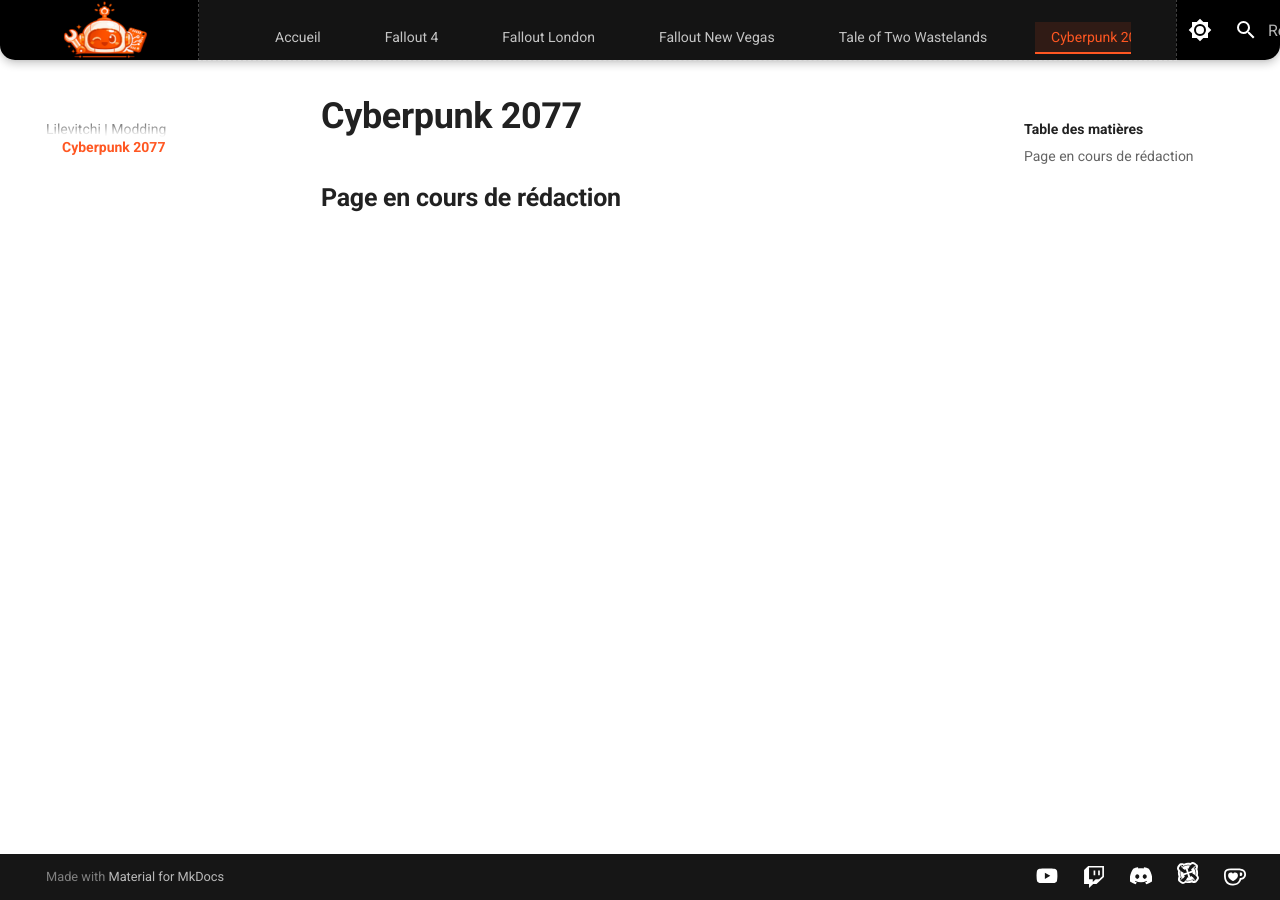
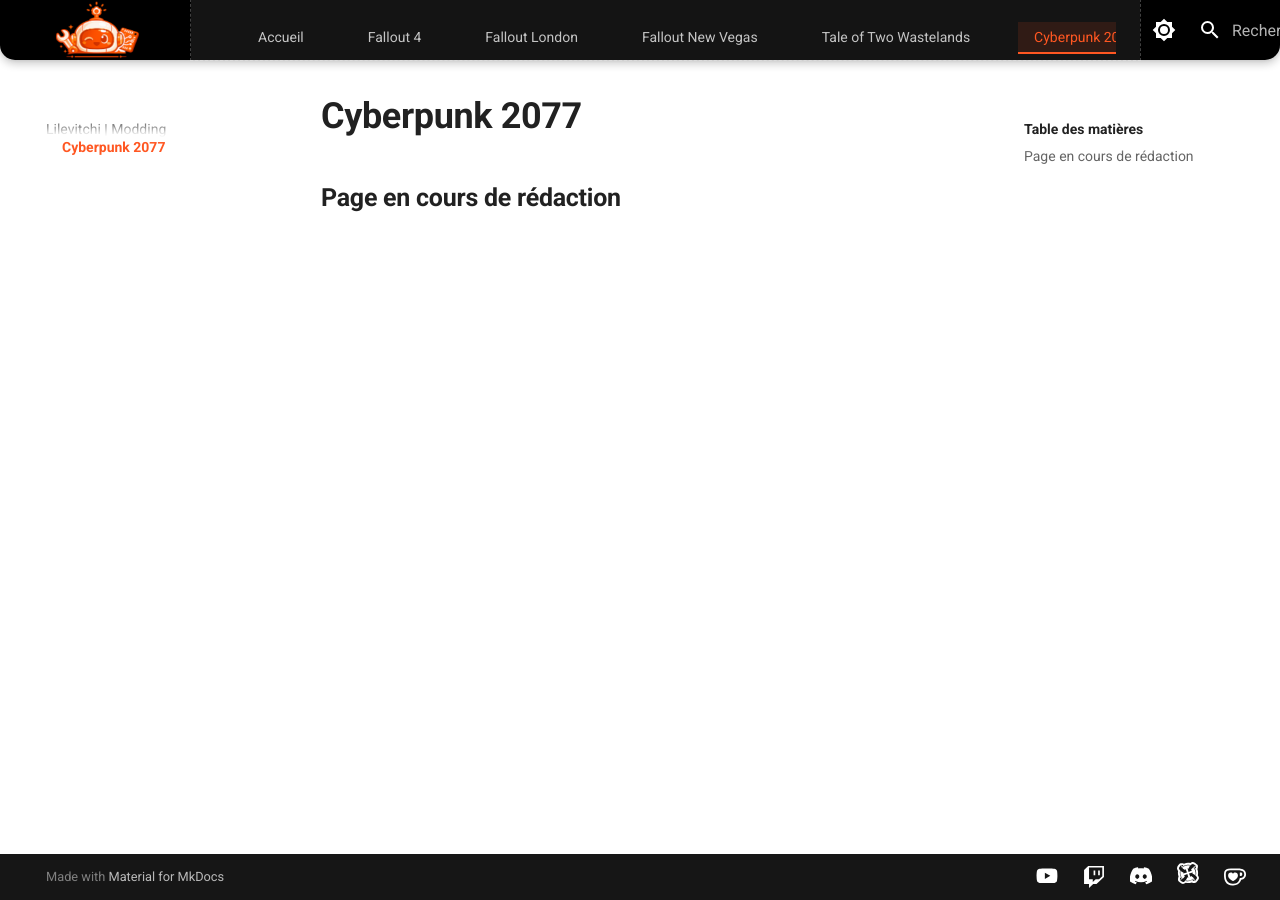
Before and after one commit to Lilevitchi/lilevitchi.github.io, an MkDocs documentation site: the page built from docs/cyberpunk/index.md, in a window 1280 px wide. Built offline with MkDocs 1.6.1 and Material for MkDocs 9.7.7, drawn with Linux system fonts in a browser that asks for light colours.

Commit message:
Update extra.css

```diff
--- a/docs/stylesheets/extra.css
+++ b/docs/stylesheets/extra.css
@@ -97,7 +97,7 @@
   margin: 0 auto;
  /* margin-left: 0;
   margin-right: auto;*/
-  padding: 0 var(--space-md);
+  padding-left: 12px;
 }
 
 /* Logo */
```
